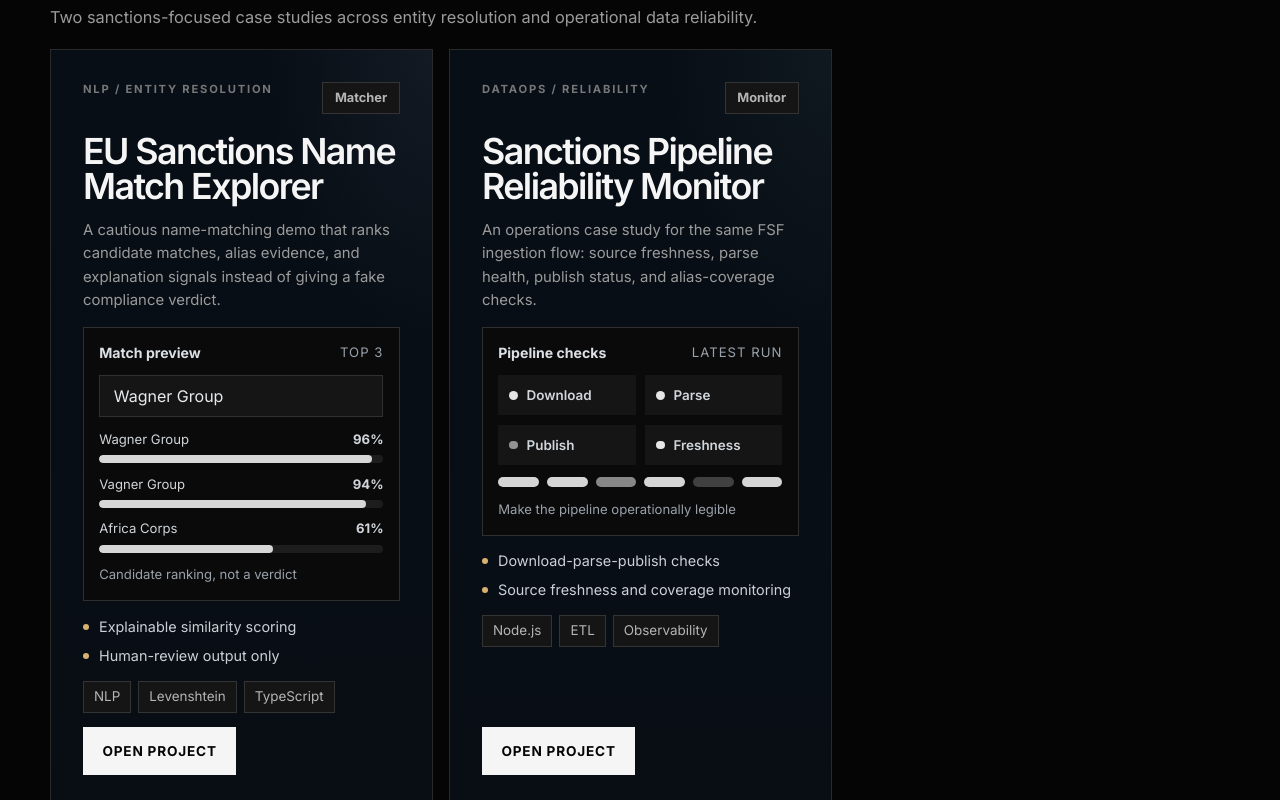
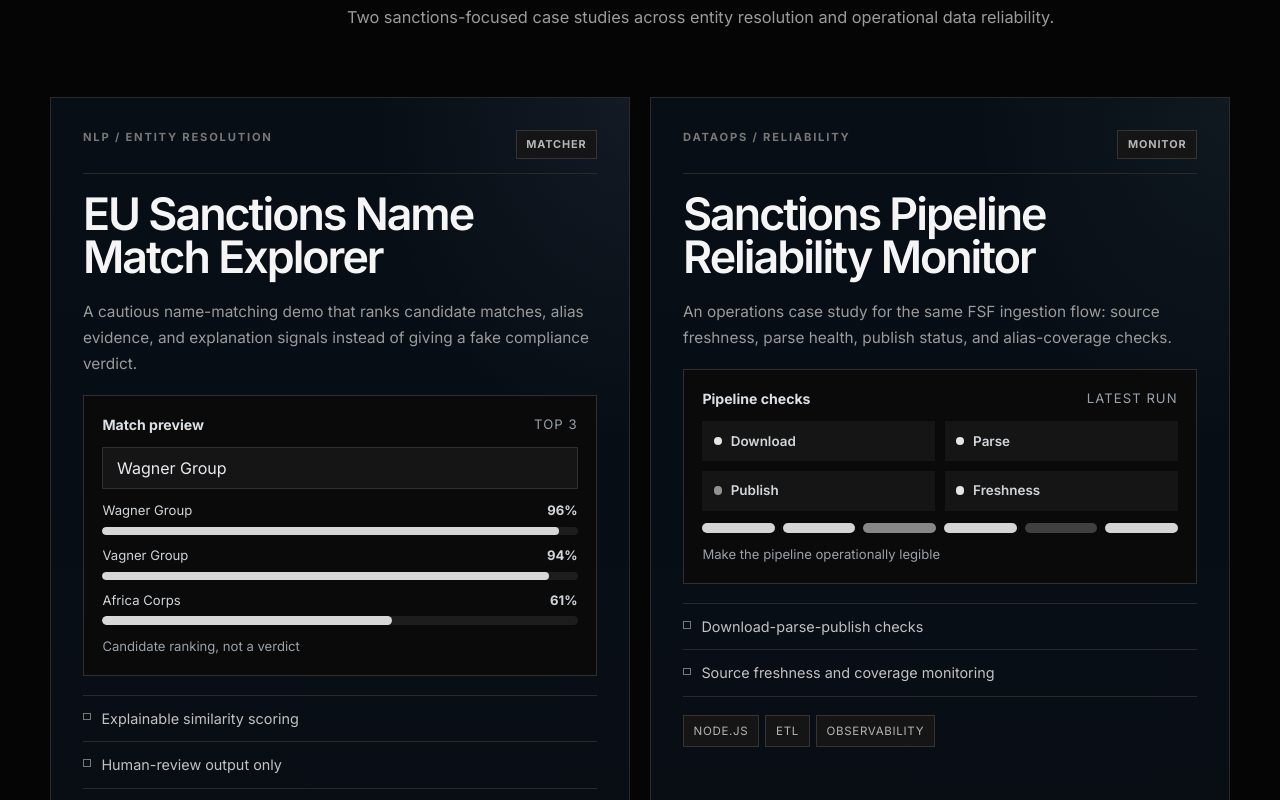
Before and after one commit to jczx/portfolio, a React (Vite) app: page / in a window 1280 px wide. Shown: the part 2620-3420 px from the top of the page. Built offline with nearby package versions, Linux system fonts and the light colour scheme.

Commit message:
Fix project links and refine case study cards

```diff
--- a/src/App.tsx
+++ b/src/App.tsx
@@ -51,15 +51,6 @@
     setLanguage(nextLanguage);
     document.documentElement.lang = nextLanguage;
     localStorage.setItem(LANGUAGE_STORAGE_KEY, nextLanguage);
-  }, []);
-
-  const handleCaseStudyOpen = useCallback((caseStudySlug: string) => {
-    const nextUrl = new URL(window.location.href);
-    nextUrl.searchParams.set("case", caseStudySlug);
-    nextUrl.hash = "";
-    window.history.pushState({}, "", nextUrl);
-    setActiveCaseStudy(caseStudySlug);
-    window.scrollTo({ top: 0 });
   }, []);
 
   useEffect(() => {
@@ -194,11 +185,7 @@
             <Hero copy={copy.hero} />
             <About copy={copy.about} />
             <Skills copy={copy.skills} />
-            <PortfolioProjects
-              language={language}
-              copy={copy.projects}
-              onOpenCaseStudy={handleCaseStudyOpen}
-            />
+            <PortfolioProjects language={language} copy={copy.projects} />
             <Projects language={language} copy={copy.experience} />
             <Contact copy={copy.contact} />
           </main>
--- a/src/components/PortfolioProjects.tsx
+++ b/src/components/PortfolioProjects.tsx
@@ -8,7 +8,6 @@
     title: string;
     lead: string;
   };
-  onOpenCaseStudy: (caseStudySlug: string) => void;
 };
 
 const nlpPreview = {
@@ -116,12 +115,15 @@
   language: Language;
 }) => (tone === "nlp" ? <NlpPreview language={language} /> : <OpsPreview language={language} />);
 
-const getCaseStudySlug = (href: string) => {
-  const search = href.startsWith("?") ? href : new URL(href, window.location.href).search;
-  return new URLSearchParams(search).get("case");
+const getProjectHref = (href: string) => {
+  if (!href.startsWith("?")) {
+    return href;
+  }
+
+  return `${import.meta.env.BASE_URL}${href}`;
 };
 
-const PortfolioProjects = ({ language, copy, onOpenCaseStudy }: PortfolioProjectsProps) => {
+const PortfolioProjects = ({ language, copy }: PortfolioProjectsProps) => {
   const projects = portfolioProjectsByLanguage[language];
 
   return (
@@ -131,8 +133,15 @@
       style={{ "--reveal-delay": "140ms" } as CSSProperties}
     >
       <div className="container">
-        <h2>{copy.title}</h2>
-        <p className="section__lead">{copy.lead}</p>
+        <div className="section__heading">
+          <p className="section__index">
+            {language === "de" ? "03 / Projekte" : "03 / Selected work"}
+          </p>
+          <div>
+            <h2>{copy.title}</h2>
+            <p className="section__lead">{copy.lead}</p>
+          </div>
+        </div>
 
         <div className="portfolioProjects__grid">
           {projects.map((project, index) => (
@@ -141,12 +150,26 @@
               key={project.title}
               style={{ "--reveal-delay": `${190 + index * 70}ms` } as CSSProperties}
             >
+              {project.href ? (
+                <a
+                  className="portfolioProjectCard__overlayLink"
+                  href={getProjectHref(project.href)}
+                  aria-label={`${project.actionLabel ?? "Open project"}: ${project.title}`}
+                />
+              ) : null}
+
               <div className="portfolioProjectCard__top">
                 <p className="portfolioProjectCard__eyebrow">{project.eyebrow}</p>
                 <span className="portfolioProjectCard__status">{project.status}</span>
               </div>
 
-              <h3 className="portfolioProjectCard__title">{project.title}</h3>
+              <h3 className="portfolioProjectCard__title">
+                {project.href ? (
+                  <a href={getProjectHref(project.href)}>{project.title}</a>
+                ) : (
+                  project.title
+                )}
+              </h3>
               <p className="portfolioProjectCard__summary">{project.summary}</p>
 
               <ProjectPreview language={language} tone={project.tone} />
@@ -167,19 +190,10 @@
                 <div className="portfolioProjectCard__actions">
                   <a
                     className="portfolioProjectCard__cta"
-                    href={project.href}
-                    onClick={(event) => {
-                      const caseStudySlug = getCaseStudySlug(project.href ?? "");
-
-                      if (!caseStudySlug || event.metaKey || event.ctrlKey || event.shiftKey || event.altKey) {
-                        return;
-                      }
-
-                      event.preventDefault();
-                      onOpenCaseStudy(caseStudySlug);
-                    }}
+                    href={getProjectHref(project.href)}
                   >
-                    {project.actionLabel}
+                    <span>{project.actionLabel}</span>
+                    <span aria-hidden="true">↗</span>
                   </a>
                 </div>
               ) : null}
--- a/src/data/portfolioProjects.ts
+++ b/src/data/portfolioProjects.ts
@@ -51,7 +51,7 @@
       status: "Matcher",
       title: "EU-Sanktionslisten Name Match Explorer",
       summary:
-        "Ein vorsichtiges Name-Matching-Demo, das Kandidaten, Alias-Hinweise und Erklärsignale priorisiert, statt ein künstliches Compliance-Urteil auszugeben.",
+        "Eine vorsichtige Name-Matching-Demo, die Kandidaten, Alias-Hinweise und Erklärungssignale priorisiert, statt ein künstliches Compliance-Urteil auszugeben.",
       highlights: [
         "Erklärbares Similarity Scoring",
         "Nur Human-Review-Ausgabe",
--- a/src/styles/redesign.scss
+++ b/src/styles/redesign.scss
@@ -452,7 +452,9 @@
 }
 
 .portfolioProjects__grid {
-  gap: 1rem;
+  grid-template-columns: repeat(2, minmax(0, 1fr));
+  gap: 1.25rem;
+  align-items: stretch;
 }
 
 .portfolioProjectCard,
@@ -477,7 +479,21 @@
 }
 
 .portfolioProjectCard {
-  padding: clamp(1.25rem, 3vw, 2rem);
+  position: relative;
+  gap: 1.15rem;
+  min-width: 0;
+  padding: clamp(1.35rem, 2.5vw, 2rem);
+  overflow: hidden;
+  transition:
+    border-color 180ms ease,
+    background 180ms ease,
+    transform 180ms ease;
+}
+
+.portfolioProjectCard__overlayLink {
+  position: absolute;
+  z-index: 1;
+  inset: 0;
 }
 
 .portfolioProjectCard:hover,
@@ -485,9 +501,20 @@
   border-color: #555;
 }
 
+.portfolioProjectCard:hover {
+  background: #131313;
+  transform: translateY(-2px);
+}
+
 .portfolioProjectCard::before,
 .portfolioProjectCard::after {
   display: none;
+}
+
+.portfolioProjectCard__top {
+  min-height: auto;
+  padding-bottom: 0.9rem;
+  border-bottom: 1px solid #292929;
 }
 
 .portfolioProjectCard__status,
@@ -503,6 +530,14 @@
   background: #151515;
 }
 
+.portfolioProjectCard__status {
+  min-height: 1.8rem;
+  padding: 0.3rem 0.6rem;
+  font-size: 0.68rem;
+  letter-spacing: 0.08em;
+  text-transform: uppercase;
+}
+
 .portfolioProjectCard__title,
 .analysisFeature__title,
 .caseHero__title {
@@ -512,6 +547,35 @@
   letter-spacing: -0.045em;
 }
 
+.portfolioProjectCard__title {
+  position: relative;
+  z-index: 2;
+  max-width: 18ch;
+  font-size: clamp(2rem, 3.5vw, 3.25rem);
+  line-height: 0.98;
+}
+
+.portfolioProjectCard__title a {
+  color: inherit;
+  text-decoration: none;
+}
+
+.portfolioProjectCard__title a:hover {
+  text-decoration: underline;
+  text-decoration-thickness: 1px;
+  text-underline-offset: 0.16em;
+}
+
+.portfolioProjectCard__top,
+.portfolioProjectCard__summary,
+.projectPreview,
+.portfolioProjectCard__highlights,
+.portfolioProjectCard__tech {
+  position: relative;
+  z-index: 2;
+  pointer-events: none;
+}
+
 .portfolioProjectCard__summary,
 .projectCard__desc,
 .caseHero__lead,
@@ -519,10 +583,50 @@
   color: #9b9b9b;
 }
 
+.portfolioProjectCard__summary {
+  max-width: 58ch;
+  font-size: 0.96rem;
+  line-height: 1.7;
+}
+
 .projectPreview {
+  min-height: 205px;
+  padding: 1.15rem;
   border-color: #2f2f2f;
   border-radius: 0;
   background: #0a0a0a;
+}
+
+.portfolioProjectCard__highlights {
+  gap: 0;
+  border-top: 1px solid #292929;
+}
+
+.portfolioProjectCard__highlights li {
+  padding: 0.75rem 0 0.75rem 1.15rem;
+  border-bottom: 1px solid #292929;
+  color: #c2c2c2;
+  line-height: 1.5;
+}
+
+.portfolioProjectCard__highlights li::before {
+  top: 1.08rem;
+  width: 0.35rem;
+  height: 0.35rem;
+  border: 1px solid #777;
+  border-radius: 0;
+  background: transparent;
+}
+
+.portfolioProjectCard__tech {
+  gap: 0.4rem;
+}
+
+.portfolioProjectCard__tech li {
+  padding: 0.38rem 0.6rem;
+  font-size: 0.72rem;
+  letter-spacing: 0.06em;
+  text-transform: uppercase;
 }
 
 .projectPreview__matchFill,
@@ -548,6 +652,25 @@
 .projectPreview__statusDot--risk,
 .projectPreview__pulse--risk {
   background: #454545;
+}
+
+.portfolioProjectCard__actions {
+  position: relative;
+  z-index: 4;
+  width: 100%;
+  margin-top: auto;
+}
+
+.portfolioProjectCard__cta {
+  width: 100%;
+  min-height: 52px;
+  justify-content: space-between;
+  gap: 1rem;
+  cursor: pointer;
+}
+
+.portfolioProjectCard__cta:hover {
+  transform: none;
 }
 
 .timeline::before {
@@ -656,6 +779,10 @@
   }
 
   .skillsGrid {
+    grid-template-columns: 1fr;
+  }
+
+  .portfolioProjects__grid {
     grid-template-columns: 1fr;
   }
 
@@ -805,6 +932,20 @@
     margin-bottom: 1.5rem;
   }
 
+  .portfolioProjectCard {
+    padding: 1.15rem;
+  }
+
+  .portfolioProjectCard__title {
+    max-width: none;
+    font-size: clamp(2rem, 9vw, 2.75rem);
+  }
+
+  .projectPreview {
+    min-height: 180px;
+    padding: 1rem;
+  }
+
   .skillGroup li {
     grid-template-columns: 0.55rem minmax(0, 1fr);
     gap: 0.75rem;
```
